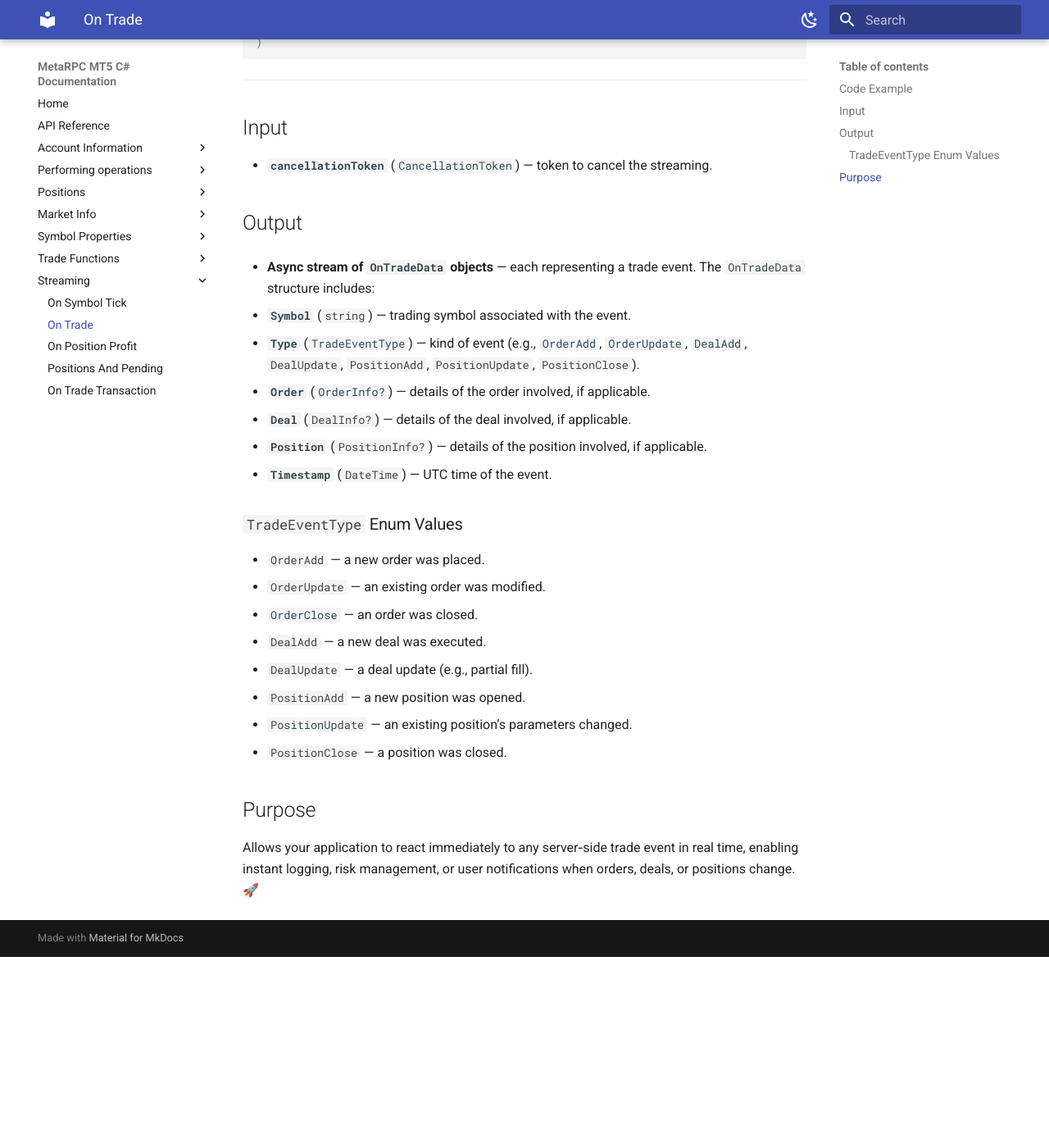
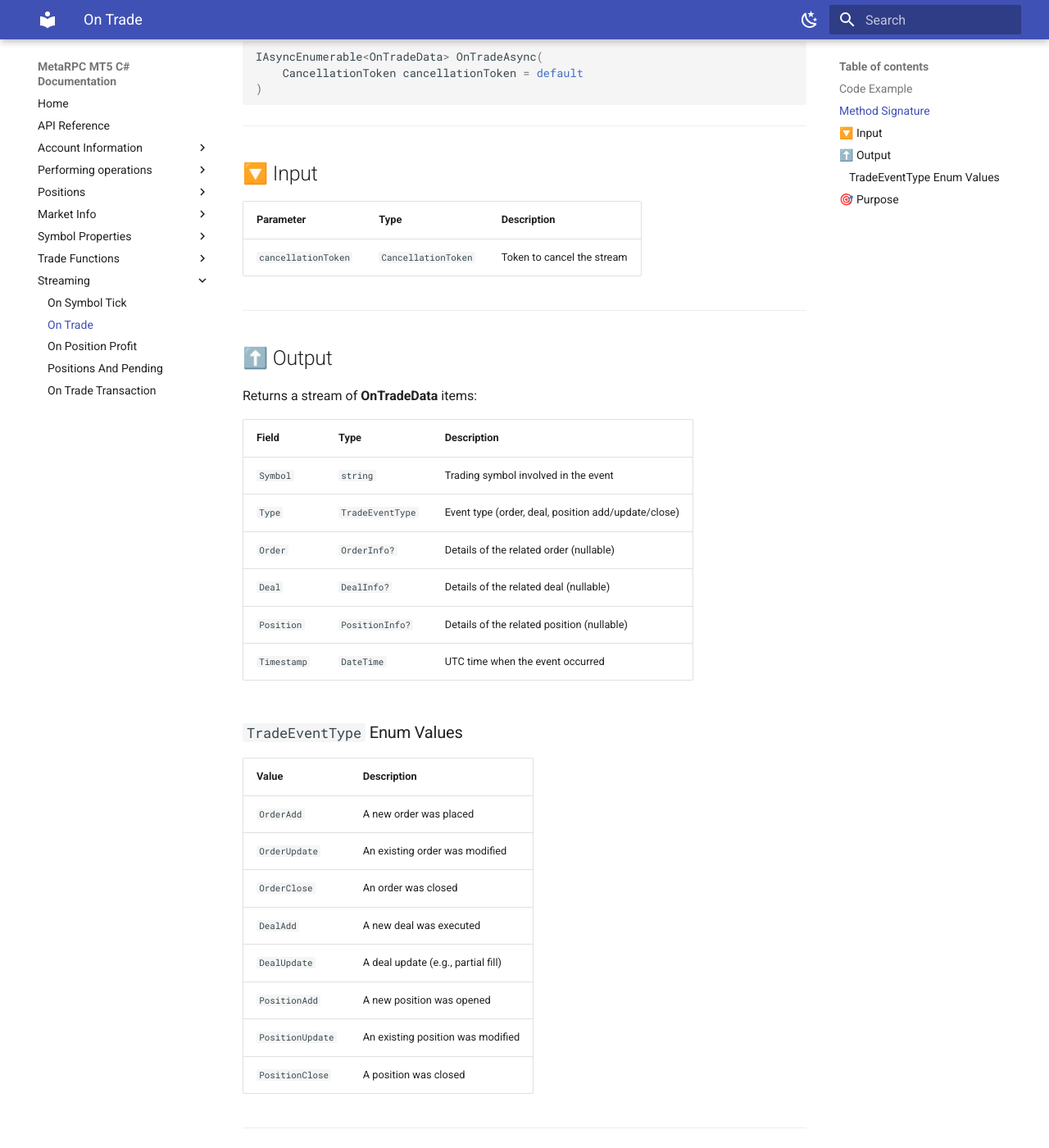
Before and after one commit to MetaRPC/CSharpMT5, an MkDocs documentation site: the page built from docs/DoStreaming/OnTradeAsync.md, in a window 1280 px wide and 1400 px high, scrolled down 524 px. Shown: the whole window at 82% size. Built offline with MkDocs 1.6.1 and Material for MkDocs 9.7.7, drawn with Linux system fonts in a browser that asks for light colours; before the commit the page ends 1691 px from its top, so only the background shows below that; some of the changed text lies outside the part shown.

Commit message:
Update OnTradeAsync.md

````diff
--- a/docs/DoStreaming/OnTradeAsync.md
+++ b/docs/DoStreaming/OnTradeAsync.md
@@ -1,8 +1,9 @@
 # Streaming: OnTradeAsync
 
 > **Request:** real-time trade events from MT5
+> Subscribe to a live stream of trade events (orders, deals, positions).
 
-Subscribe to a live stream of trade events (orders, deals, positions).
+---
 
 ### Code Example
 
@@ -15,7 +16,9 @@ await foreach (var tradeEvent in _mt5Account.OnTradeAsync(cts.Token))
 }
 ```
 
-✨**Method Signature:**
+---
+
+### Method Signature
 
 ```csharp
 IAsyncEnumerable<OnTradeData> OnTradeAsync(
@@ -25,32 +28,47 @@ IAsyncEnumerable<OnTradeData> OnTradeAsync(
 
 ---
 
-## Input
+## 🔽 Input
 
-* **`cancellationToken`** (`CancellationToken`) — token to cancel the streaming.
+| Parameter           | Type                | Description                |
+| ------------------- | ------------------- | -------------------------- |
+| `cancellationToken` | `CancellationToken` | Token to cancel the stream |
 
-## Output
+---
 
-* **Async stream of `OnTradeData` objects** — each representing a trade event. The `OnTradeData` structure includes:
+## ⬆️ Output
 
-  * **`Symbol`** (`string`) — trading symbol associated with the event.
-  * **`Type`** (`TradeEventType`) — kind of event (e.g., `OrderAdd`, `OrderUpdate`, `DealAdd`, `DealUpdate`, `PositionAdd`, `PositionUpdate`, `PositionClose`).
-  * **`Order`** (`OrderInfo?`) — details of the order involved, if applicable.
-  * **`Deal`** (`DealInfo?`) — details of the deal involved, if applicable.
-  * **`Position`** (`PositionInfo?`) — details of the position involved, if applicable.
-  * **`Timestamp`** (`DateTime`) — UTC time of the event.
+Returns a stream of **OnTradeData** items:
+
+| Field       | Type             | Description                                         |
+| ----------- | ---------------- | --------------------------------------------------- |
+| `Symbol`    | `string`         | Trading symbol involved in the event                |
+| `Type`      | `TradeEventType` | Event type (order, deal, position add/update/close) |
+| `Order`     | `OrderInfo?`     | Details of the related order (nullable)             |
+| `Deal`      | `DealInfo?`      | Details of the related deal (nullable)              |
+| `Position`  | `PositionInfo?`  | Details of the related position (nullable)          |
+| `Timestamp` | `DateTime`       | UTC time when the event occurred                    |
 
 ### `TradeEventType` Enum Values
 
-* `OrderAdd` — a new order was placed.
-* `OrderUpdate` — an existing order was modified.
-* `OrderClose` — an order was closed.
-* `DealAdd` — a new deal was executed.
-* `DealUpdate` — a deal update (e.g., partial fill).
-* `PositionAdd` — a new position was opened.
-* `PositionUpdate` — an existing position’s parameters changed.
-* `PositionClose` — a position was closed.
+| Value            | Description                        |
+| ---------------- | ---------------------------------- |
+| `OrderAdd`       | A new order was placed             |
+| `OrderUpdate`    | An existing order was modified     |
+| `OrderClose`     | An order was closed                |
+| `DealAdd`        | A new deal was executed            |
+| `DealUpdate`     | A deal update (e.g., partial fill) |
+| `PositionAdd`    | A new position was opened          |
+| `PositionUpdate` | An existing position was modified  |
+| `PositionClose`  | A position was closed              |
 
-## Purpose
+---
 
-Allows your application to react immediately to any server‐side trade event in real time, enabling instant logging, risk management, or user notifications when orders, deals, or positions change. 🚀
+## 🎯 Purpose
+
+This method enables your app to receive **live trade activity from the server**, so it can:
+
+* Update UI or logs instantly
+* React to position changes with automation
+* Notify users of real-time order/deal execution
+* Enforce compliance or risk logic in real time
````
